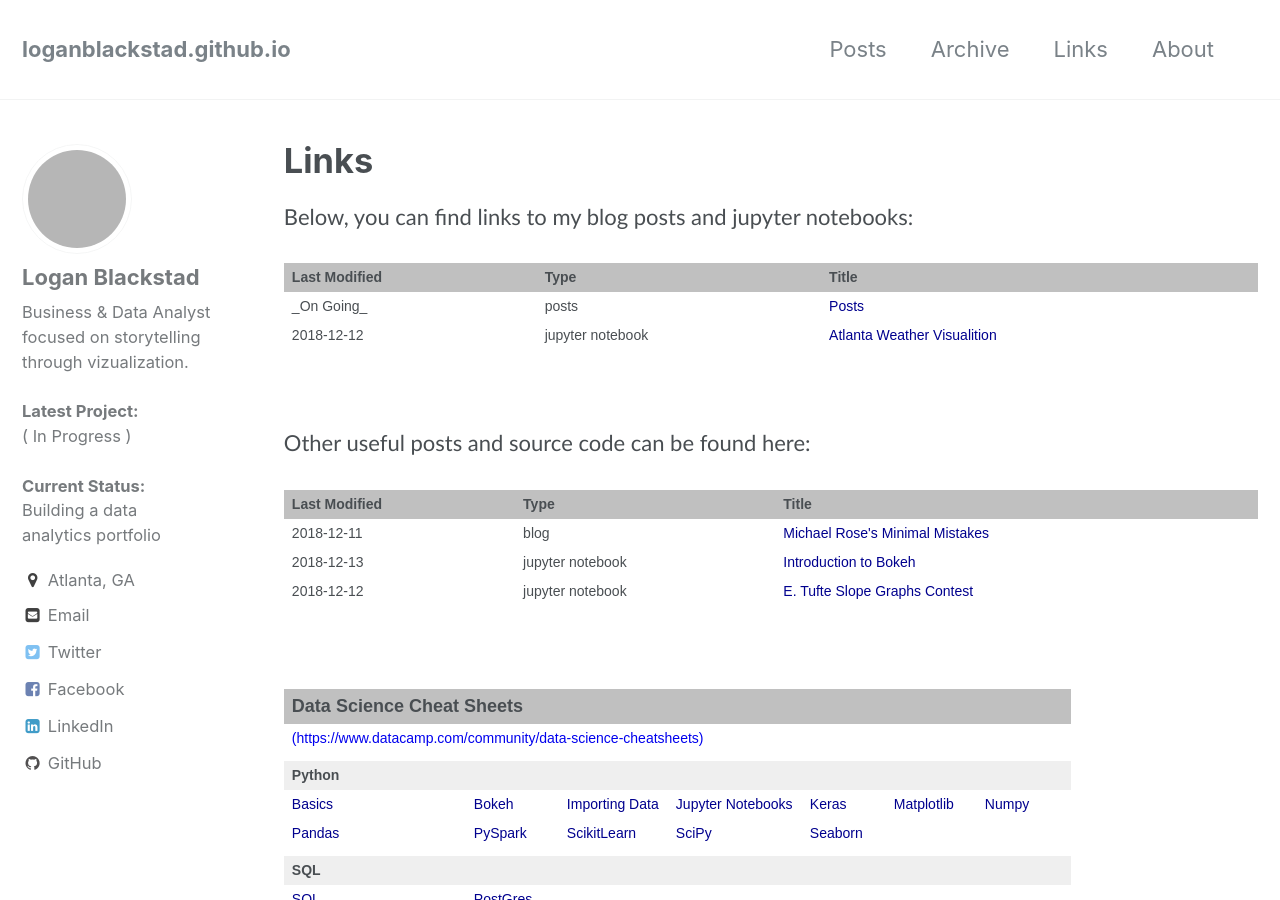
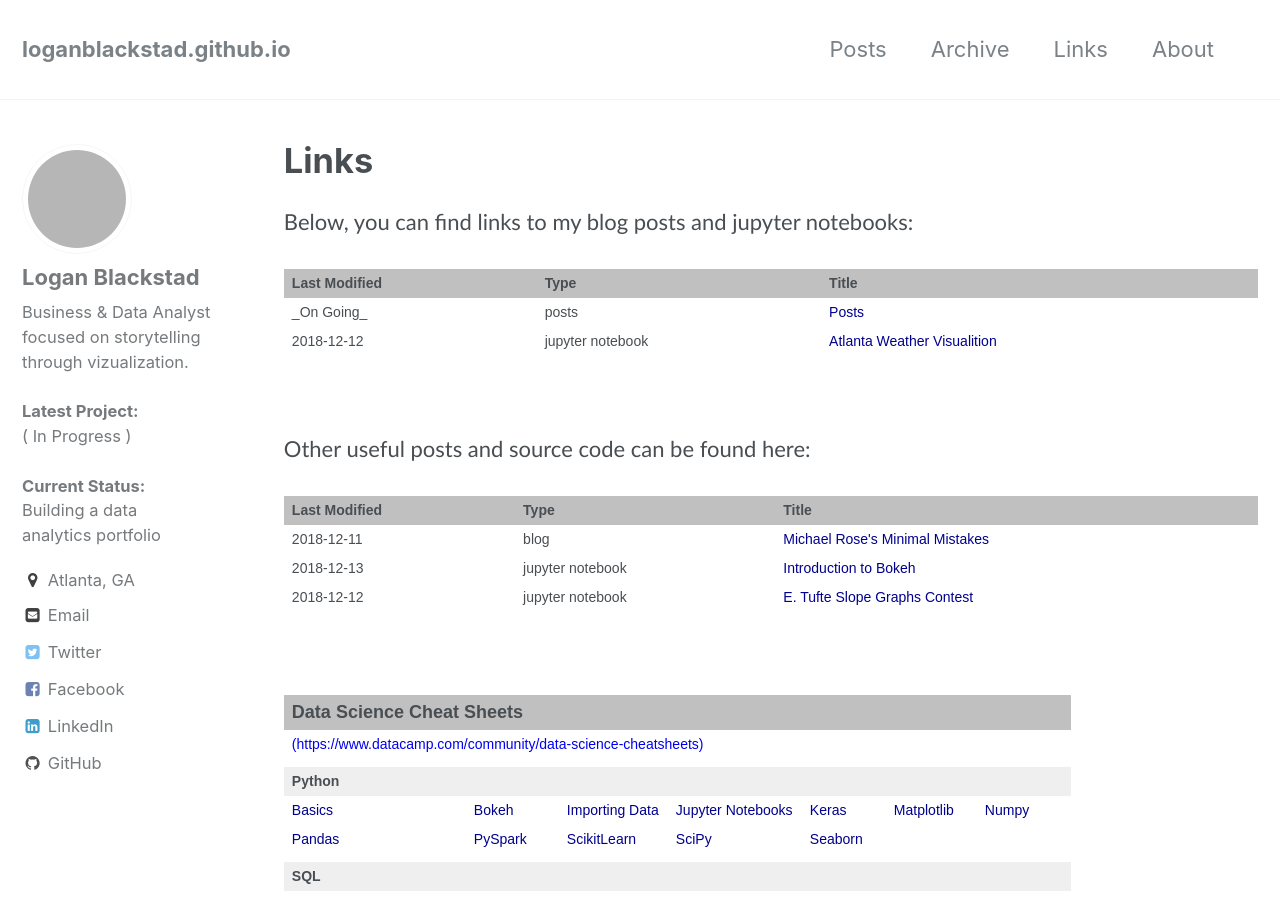
Before and after one commit to loganblackstad/loganblackstad.github.io, a Jekyll site: the page built from _pages/links.html, in a window 1280 px wide and 900 px high. Built offline with Jekyll 4.4.1, drawn with Linux system fonts in a browser that asks for light colours; grey boxes are pictures that could not be loaded.

Commit message:
Update links.html

```diff
--- a/_pages/links.html
+++ b/_pages/links.html
@@ -15,7 +15,7 @@ author_profile: true
 lang=PT-BR style='mso-bidi-font-size:10.0pt;font-family:"Calibri",sans-serif;
 mso-bidi-font-family:"Times New Roman";mso-bidi-theme-font:minor-latin;
 mso-ansi-language:PT-BR'>Below, you can find links to my blog posts and jupyter notebooks:<span
-style='mso-spacerun:yes'>  </span><br>
+style='mso-spacerun:yes'>  </span>
 </span><b
 style='mso-bidi-font-weight:normal'><span lang=PT-BR style='font-size:20.0pt;
 mso-bidi-font-size:10.0pt;font-family:"Calibri",sans-serif;mso-bidi-font-family:
@@ -62,8 +62,7 @@ mso-ansi-language:PT-BR'>Other useful posts and source code can be found here:<s
 style='mso-spacerun:yes'>  </span><b
 style='mso-bidi-font-weight:normal'><span lang=PT-BR style='font-size:20.0pt;
 mso-bidi-font-size:10.0pt;font-family:"Calibri",sans-serif;mso-bidi-font-family:
-"Times New Roman";mso-bidi-theme-font:minor-latin;mso-ansi-language:PT-BR'> <o:p></o:p></span></b></p>
-
+"Times New Roman";mso-bidi-theme-font:minor-latin;mso-ansi-language:PT-BR'> </span></b></p>
 
 
 
```
